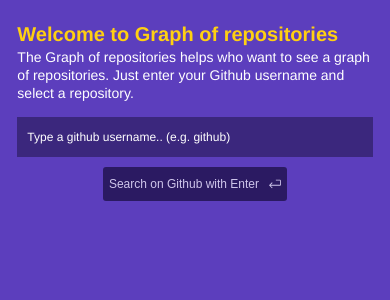
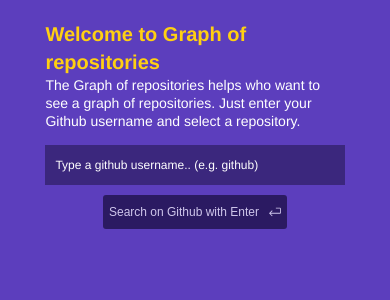
Before and after one commit to volcanioo/tech-assignment, a Vue app: page /#/ in a window 390 px wide. Shown: the top 300 px of the page. Built offline with nearby package versions, Linux system fonts and the light colour scheme.

Commit message:
favicon updated and mobile chart update

```diff
--- a/src/assets/style.scss
+++ b/src/assets/style.scss
@@ -164,6 +164,7 @@
 // Repos Part
 .repositories {
     max-width: 1200px;
+    width: 80%;
     margin: 100px auto 0 auto;
     display: flex;
     flex-direction: column;
@@ -288,7 +289,9 @@
             background: white;
             padding: 30px;
             opacity: 1;
-
+            @include breakpoint(xs) {
+                padding: 10px;
+            }
         }
         &.fill {
             opacity: 1;
```
Also changed, not shown: 1 other file (tests, documents, lock files or other folders).
